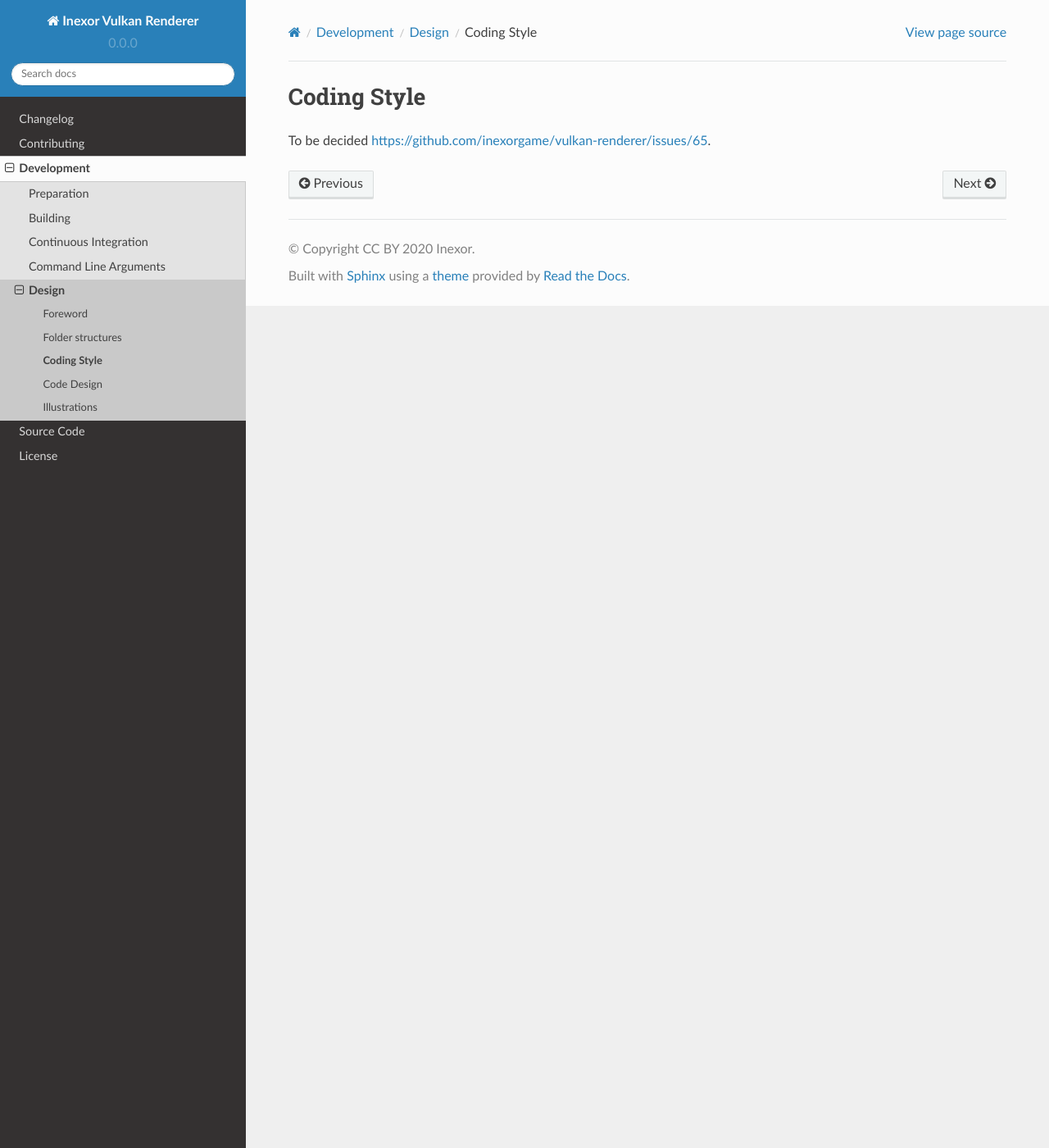
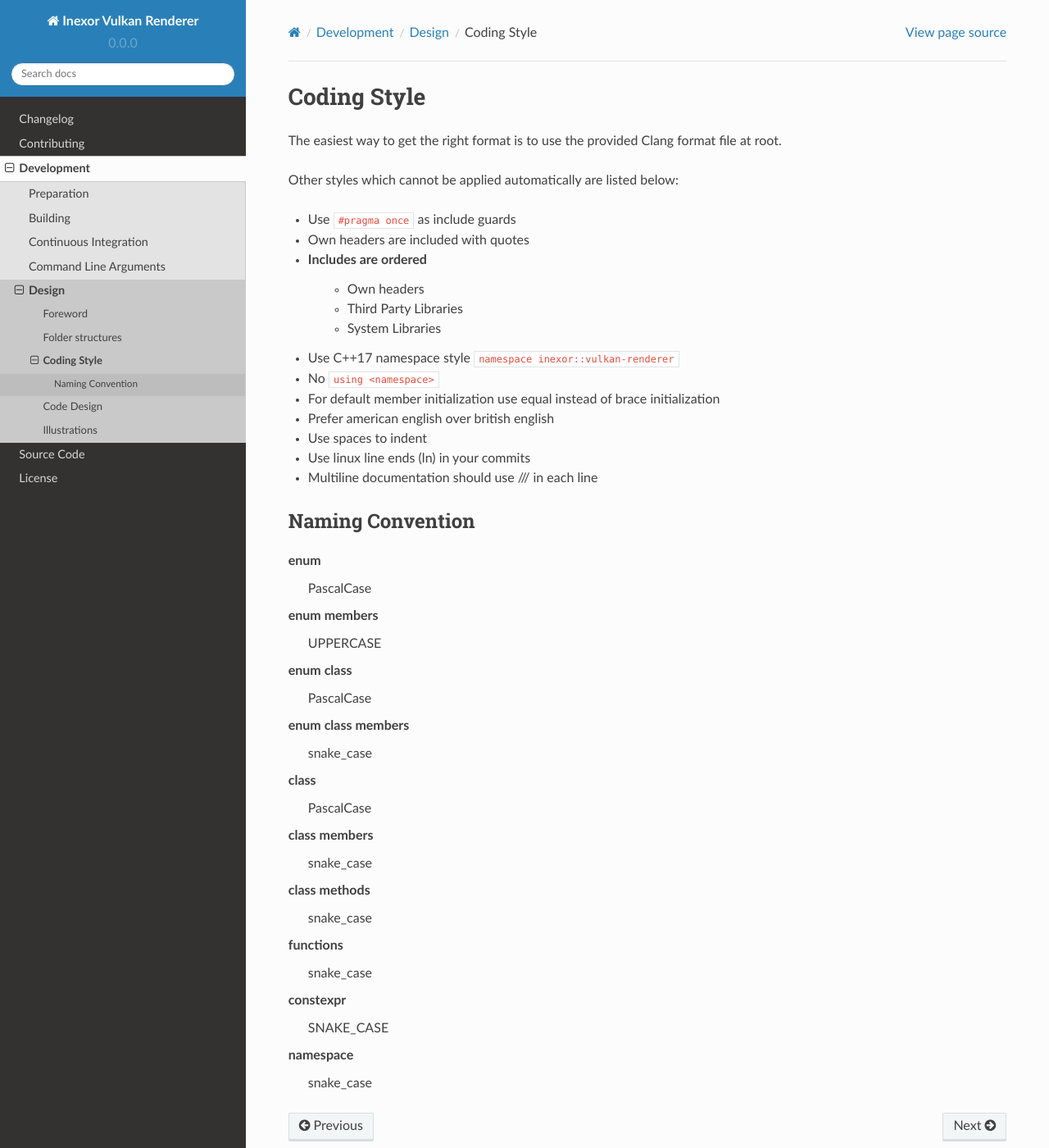
Before and after one commit to inexorgame/vulkan-renderer, a Sphinx documentation site: the page built from documentation/source/development/design/coding-style.rst, in a window 1280 px wide and 1400 px high. Shown: the whole window at 82% size. Built offline with Sphinx 7.4.7 and the Read the Docs theme 2.0.0, drawn with Linux system fonts in a browser that asks for light colours; pages that are not in the unit, such as notebooks, are missing from menus.

Commit message:
[doc] Add code style
Close #104

```diff
--- a/documentation/source/development/design/coding-style.rst
+++ b/documentation/source/development/design/coding-style.rst
@@ -1,4 +1,44 @@
 Coding Style
 ============
 
-To be decided https://github.com/inexorgame/vulkan-renderer/issues/65.
+The easiest way to get the right format is to use the provided Clang format file at root.
+
+Other styles which cannot be applied automatically are listed below:
+
+- Use ``#pragma once`` as include guards
+- Own headers are included with quotes
+- Includes are ordered
+    - Own headers
+    - Third Party Libraries
+    - System Libraries
+- Use C++17 namespace style ``namespace inexor::vulkan-renderer``
+- No ``using <namespace>``
+- For default member initialization use equal instead of brace initialization
+- Prefer american english over british english
+- Use spaces to indent
+- Use linux line ends (ln) in your commits
+- Multiline documentation should use /// in each line
+
+Naming Convention
+-----------------
+
+enum
+    PascalCase
+enum members
+    UPPERCASE
+enum class
+    PascalCase
+enum class members
+    snake_case
+class
+    PascalCase
+class members
+    snake_case
+class methods
+    snake_case
+functions
+    snake_case
+constexpr
+    SNAKE_CASE
+namespace
+    snake_case
```
Also changed, not shown: documentation/source/development/design/code-design.rst (+12 -20 lines), documentation/source/development/design/foreword.rst (+11 -0 lines), 1 other file.
